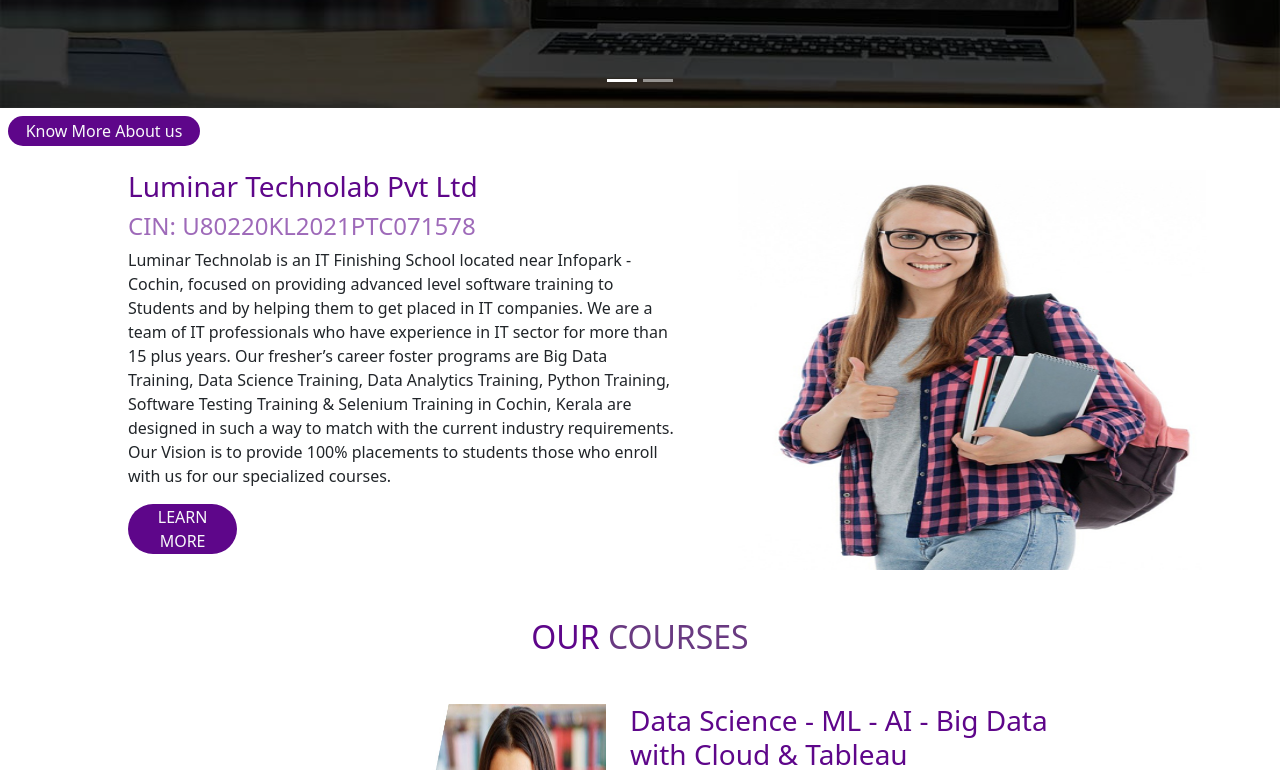
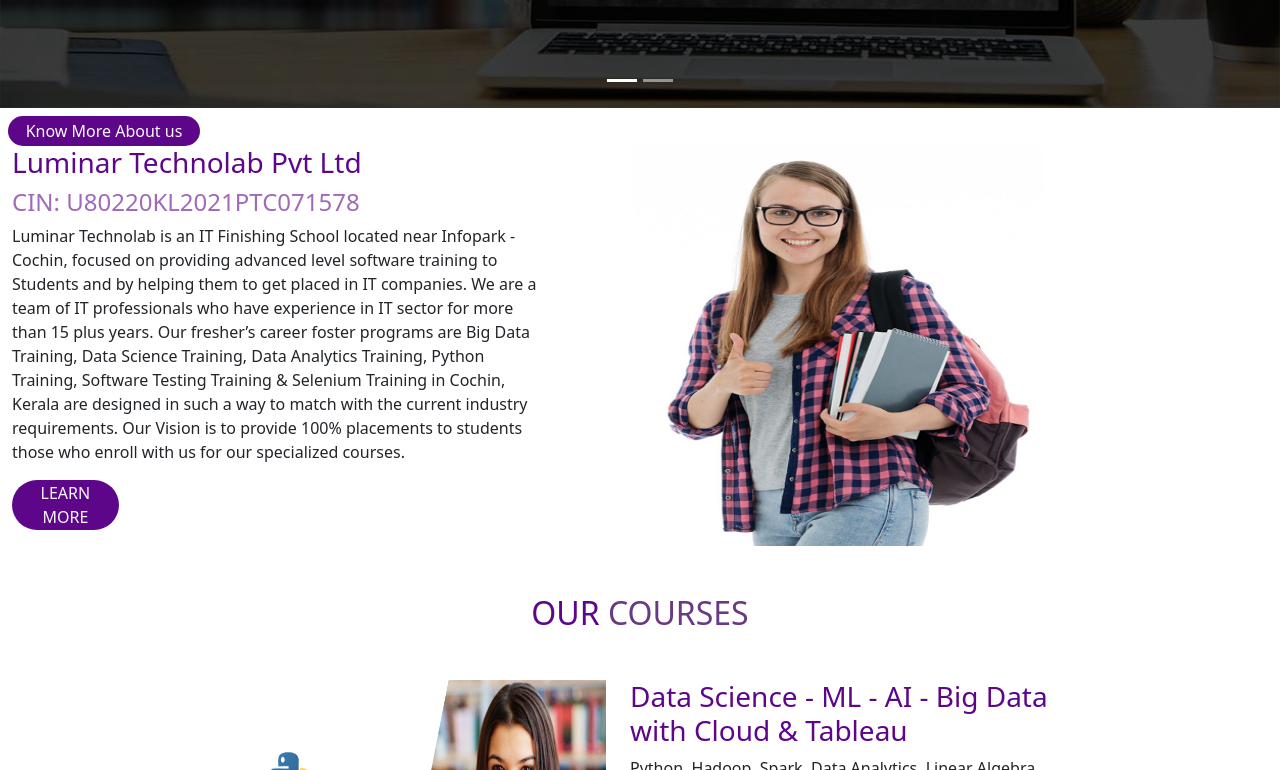
Before and after one commit to VishnuanandK/luminarwebsite, a plain HTML site: page index.html in a window 1280 px wide. Shown: the part 478-1248 px from the top of the page. Drawn offline with nearby package versions, Linux system fonts and the light colour scheme.

Commit message:
grid edited

```diff
--- a/index.html
+++ b/index.html
@@ -135,9 +135,11 @@
     </div>
   </div>
 
-  <div class=" container w-100  me-4 mt-4">
-      <div class=" row content">
-        <div class=" left col-lg-6">
+
+      <div class=" row content container">
+
+        <div class=" left col-lg-6 d-flex justify-content-center">
+            <div>
                 <h3>Luminar Technolab Pvt Ltd </h3>
                 <h4 style="color:#5e068a99">CIN: U80220KL2021PTC071578</h4>
                 <p>Luminar Technolab is an IT Finishing School located near Infopark - Cochin, focused on providing advanced level
@@ -146,12 +148,13 @@
                     are Big Data Training, Data Science Training, Data Analytics Training, Python Training, Software Testing Training &amp; Selenium Training in Cochin, Kerala are designed in such a way to match with the current industry requirements. Our Vision is to provide 100% placements to students those who enroll with us for our
                     specialized courses.</p>
                     <button class="lm border-0 text-light rounded-5">LEARN MORE</button>
+            </div>
 
         </div>
-        <div class="right col-lg-6">
+        <div class="right col-lg-6 d-flex justify-content-center">
             <img src="./Images/web1.jpg" alt="" class="wb1">
         </div>
-      </div>
+
 
   </div>
   <div class="text-center mt-5"><h2>OUR <span>COURSES</span></h2></div>
--- a/luminar.css
+++ b/luminar.css
@@ -69,7 +69,7 @@ h3{
 }
 .wb1{
     height: 400px;
-    width: 100%;
+    width: 90%;
 }
 .wb2{
     height: 350px;
```
Lines whose indentation alone changed are shown as unchanged.
